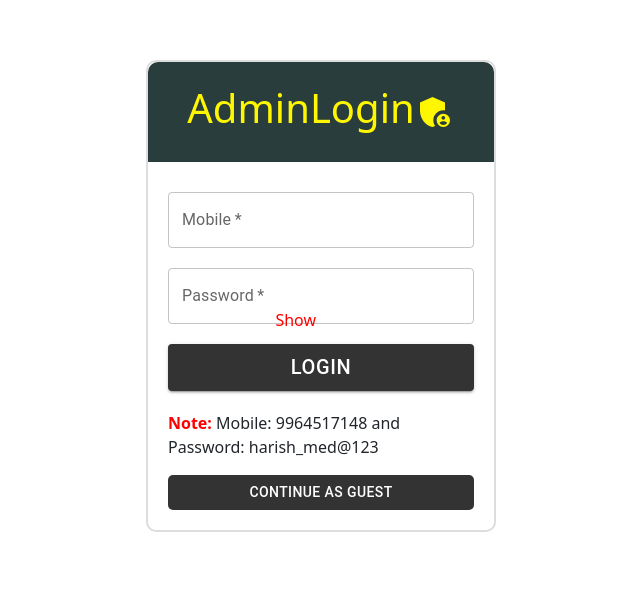
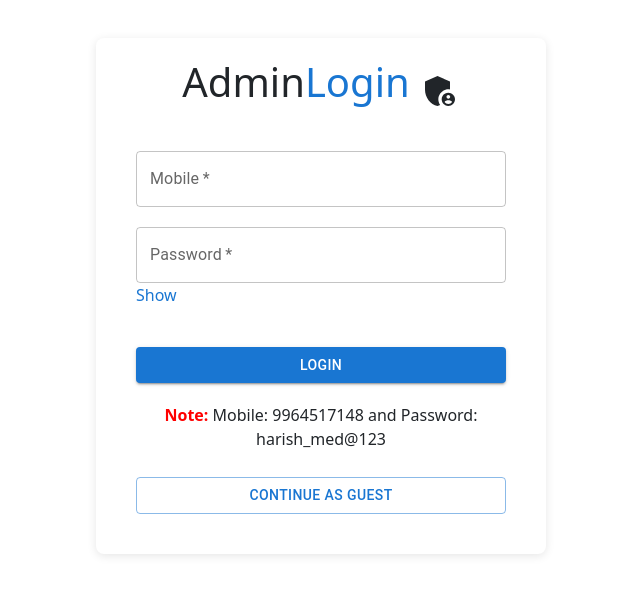
Before and after one commit to manoharbondalapati/avikaProject, a React (Create React App) app: page /adminlogin in a window 1280 px wide. Shown: the part 104-698 px from the top of the page, without its empty margins (319-959 px from the left). Built offline with nearby package versions, Linux system fonts and the light colour scheme.

Commit message:
Update AdminLogin.css

```diff
--- a/src/components/admin/AdminLogin.css
+++ b/src/components/admin/AdminLogin.css
@@ -1,4 +1,4 @@
-#adminlogin {
+/* #adminlogin {
   width: 350px;
   height: 100vh;
   margin: 0 auto;
@@ -126,3 +126,83 @@ label {
   color: black;
   border: solid 1px #333;
 }
+ */
+
+
+
+
+
+
+
+#adminlogin {
+  display: flex;
+  justify-content: center;
+  align-items: center;
+  height: 100vh;
+  /* background-color: #f0f2f5; */
+}
+
+.adminform {
+  background: white;
+  padding: 20px;
+  border-radius: 8px;
+  box-shadow: 0 2px 10px rgba(0, 0, 0, 0.1);
+  width: 100%;
+  max-width: 450px;
+}
+
+.heading {
+  text-align: center;
+  margin-bottom: 20px;
+}
+
+#login {
+  color: #1976d2;
+}
+
+#admin-icon {
+  display: inline-block;
+  margin-left: 10px;
+  vertical-align: middle;
+}
+
+.login-form .form-group {
+  margin-bottom: 20px;
+}
+
+.shows-password {
+  cursor: pointer;
+  color: #1976d2;
+  display: inline-block;
+  margin-top: -33px;
+}
+
+#loginbtn {
+  margin-top: 20px;
+}
+
+#credentials {
+  text-align: center;
+  margin-top: 20px;
+}
+
+#credentials #note {
+  font-weight: bold;
+}
+
+#guestButton {
+  margin-top: 10px;
+}
+
+@media (max-width: 520px) {
+  #adminlogin {
+    padding: 0px;
+  }
+  .shows-password {
+    cursor: pointer;
+    color: #1976d2;
+    display: inline-block;
+    margin-top: -57px;
+    margin-right: 10px;
+  }
+}
```
